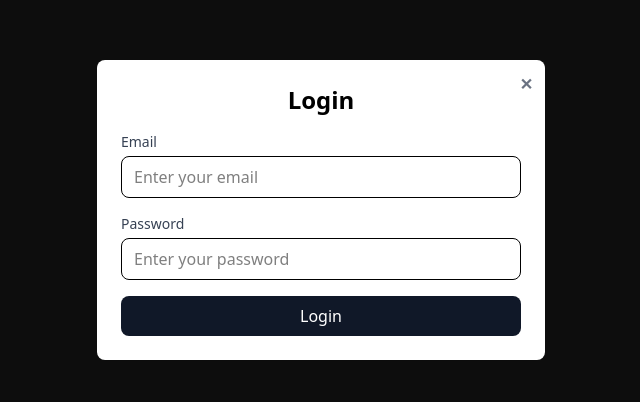
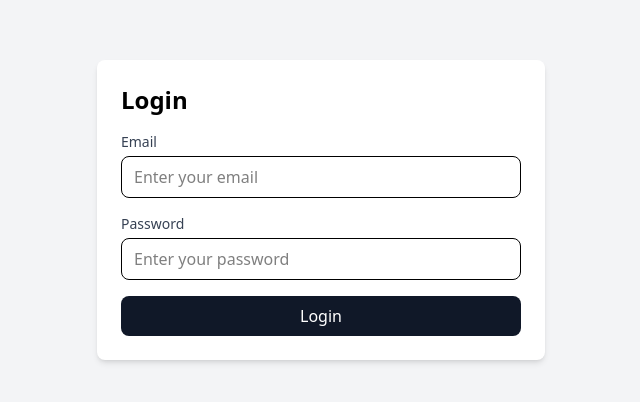
Before and after one commit to vansh-commits/Intercepted-routs-nextjs, a Next.js app: page /login in a window 1280 px wide. Shown: the part 190-592 px from the top of the page, without its empty margins (319-959 px from the left). Built offline with nearby package versions, Linux system fonts and the light colour scheme.

Commit message:
refractored color schema of login route

```diff
--- a/src/app/login/page.tsx
+++ b/src/app/login/page.tsx
@@ -1,57 +1,31 @@
-"use client";
-import { useState } from "react";
-import { useRouter } from "next/navigation";
-
 function LoginPage() {
-  const router = useRouter();
-  const [isOpen, setIsOpen] = useState(true);
-
   return (
-    <>
-      {isOpen && (
     <div
-          className="fixed inset-0 flex items-center
-         justify-center bg-black/95"
+      className="flex items-center justify-center min-h-screen
+     bg-gray-100"
     >
-          <div
-            className="w-full max-w-md p-6 bg-white
-           rounded-lg shadow-md relative"
-          >
-            <button
-              onClick={() => router.push("/games")}
-              className="absolute top-3 right-3 text-gray-500
-               hover:text-gray-700 font-bold"
-            >
-              &#10005;
-            </button>
-            <h2 className="text-2xl font-semibold mb-4 text-center">Login</h2>
+      <div className="w-full max-w-md p-6 bg-white rounded-lg shadow-md">
+        <h2 className="text-2xl font-semibold mb-4">Login</h2>
         <form className="space-y-4">
           <div>
-                <label
-                  className="block text-sm font-medium
-                 text-gray-700"
-                >
+            <label className="block text-sm font-medium text-gray-700">
               Email
             </label>
             <input
               type="email"
-                  className="w-full px-3 py-2 mt-1 border
-                   rounded-lg focus:outline-none focus:ring
-                    focus:border-blue-300"
+              className="w-full px-3 py-2 mt-1 border rounded-lg
+               focus:outline-none focus:ring focus:border-blue-300"
               placeholder="Enter your email"
             />
           </div>
           <div>
-                <label
-                  className="block text-sm font-medium
-                 text-gray-700"
-                >
+            <label className="block text-sm font-medium text-gray-700">
               Password
             </label>
             <input
               type="password"
-                  className="w-full px-3 py-2 mt-1 border
-                   rounded-lg focus:outline-none focus:ring focus:border-blue-300"
+              className="w-full px-3 py-2 mt-1 border rounded-lg
+              focus:outline-none focus:ring focus:border-blue-300"
               placeholder="Enter your password"
             />
           </div>
@@ -66,8 +40,6 @@ function LoginPage() {
         </form>
       </div>
     </div>
-      )}
-    </>
   );
 }
 
```
Also changed, not shown: src/app/games/(..)login/page.tsx (added). Lines whose indentation alone changed are shown as unchanged.
